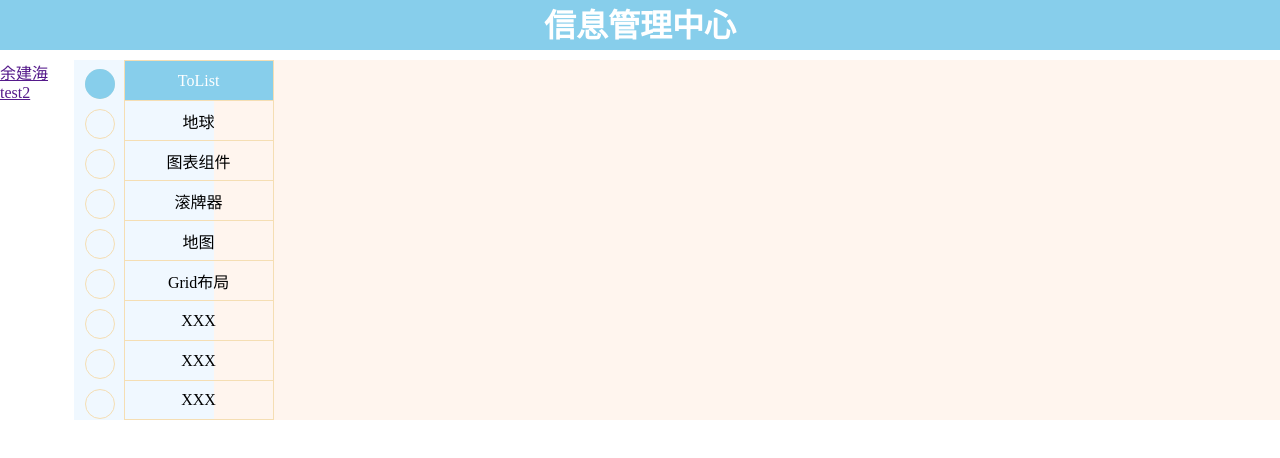
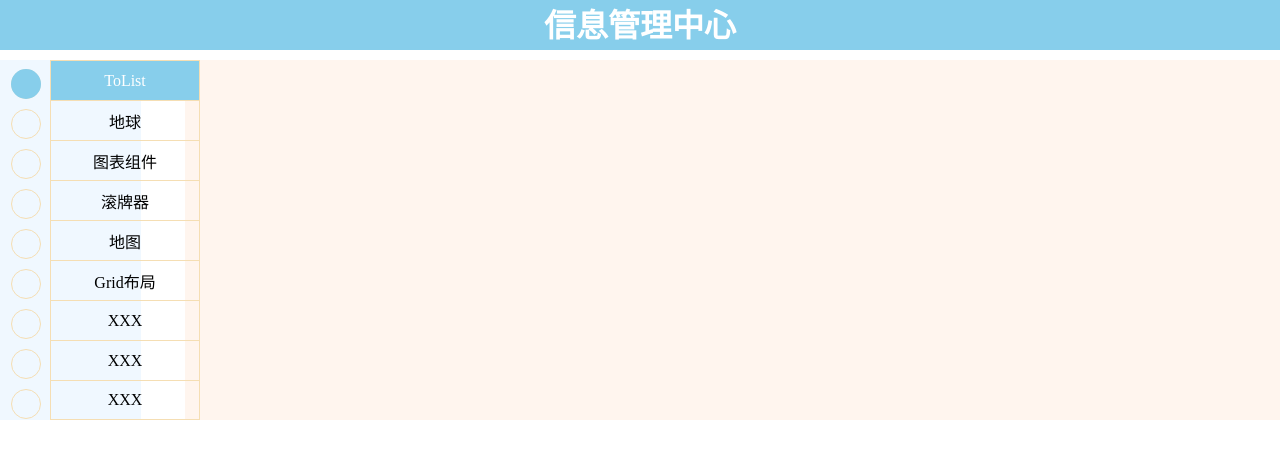
Before and after one commit to yujianhai/test, a Vue app: page / in a window 1280 px wide. Shown: the top 458 px of the page. Built offline with nearby package versions, Linux system fonts and the light colour scheme.

Commit message:
fix：又修改一次测试

```diff
--- a/src/views/Home.vue
+++ b/src/views/Home.vue
@@ -2,13 +2,11 @@
   <div class="home">
     <Head />
     <div class="container">
-        <a href="">
-        余建海test2
-        </a>
       <LeftMenu class="left" @change="resolveChangeValue" />
+      <div>
+        Mytest
+      </div>
       <Center class="right" :componentName="componentName" />
-      <a href="">
-      </a>
     </div>
   </div>
 </template>
```
